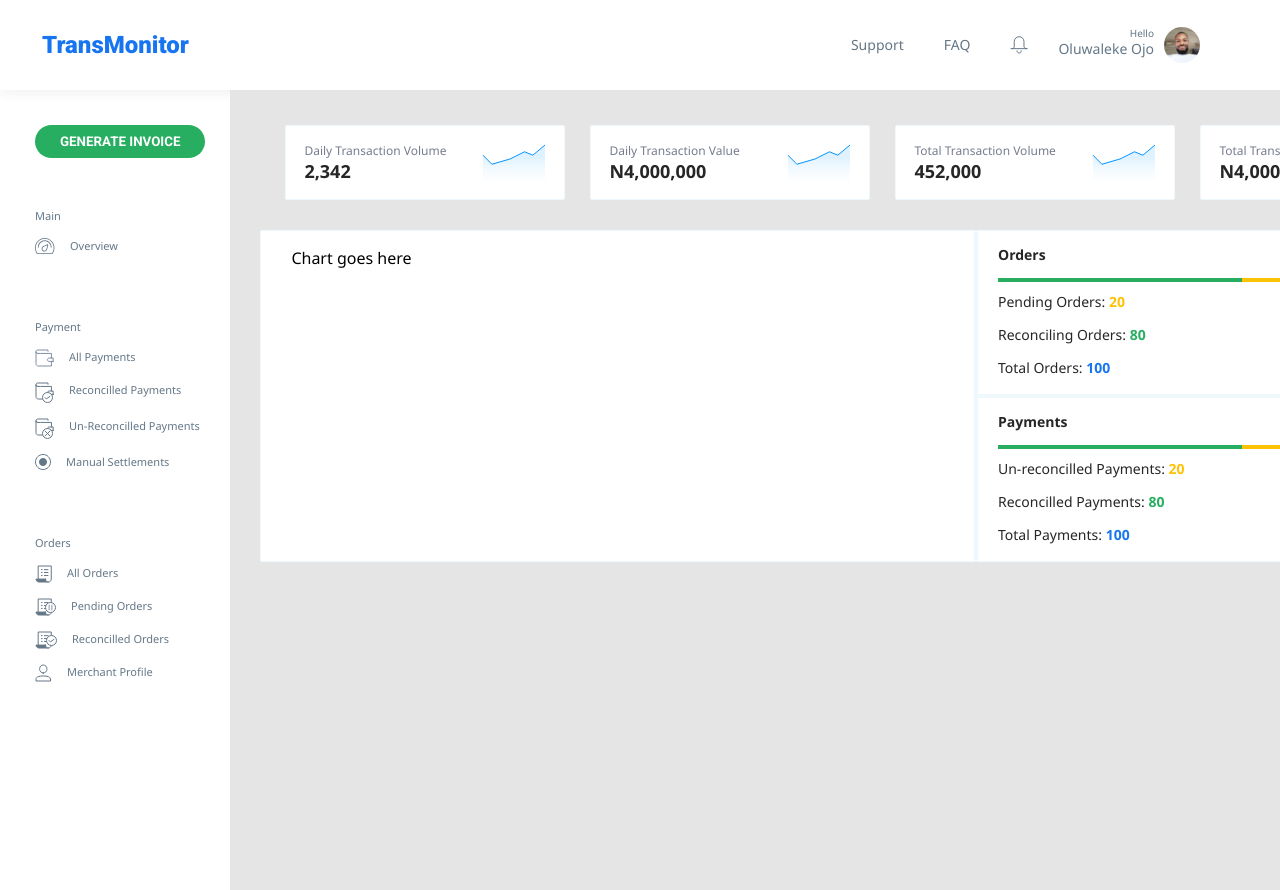
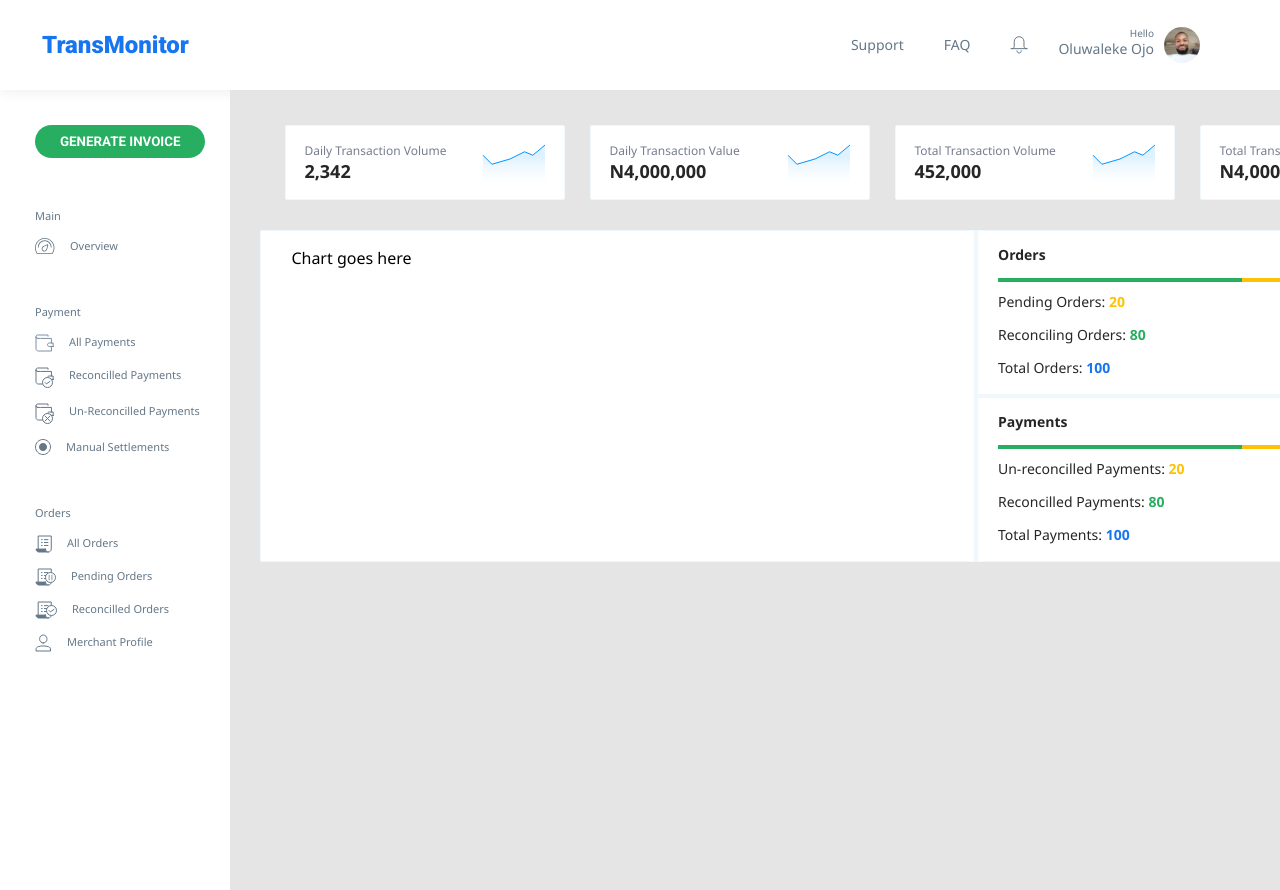
Before and after one commit to wptechprodigy/transmonitor, a React (Create React App) app: page / in a window 1280 px wide. Shown: the top 890 px of the page. Built offline with nearby package versions, Linux system fonts and the light colour scheme.

Commit message:
modify styling on side bar

```diff
--- a/src/components/SideBarLink.js
+++ b/src/components/SideBarLink.js
@@ -25,7 +25,7 @@ function SideBarLink({ category }) {
 const Span = styled.span`
   display: flex;
   flex-direction: column;
-  margin-bottom: 35px;
+  margin-bottom: 20px;
 
   & h3:first-child {
     margin: 0.9375rem 0;
```
